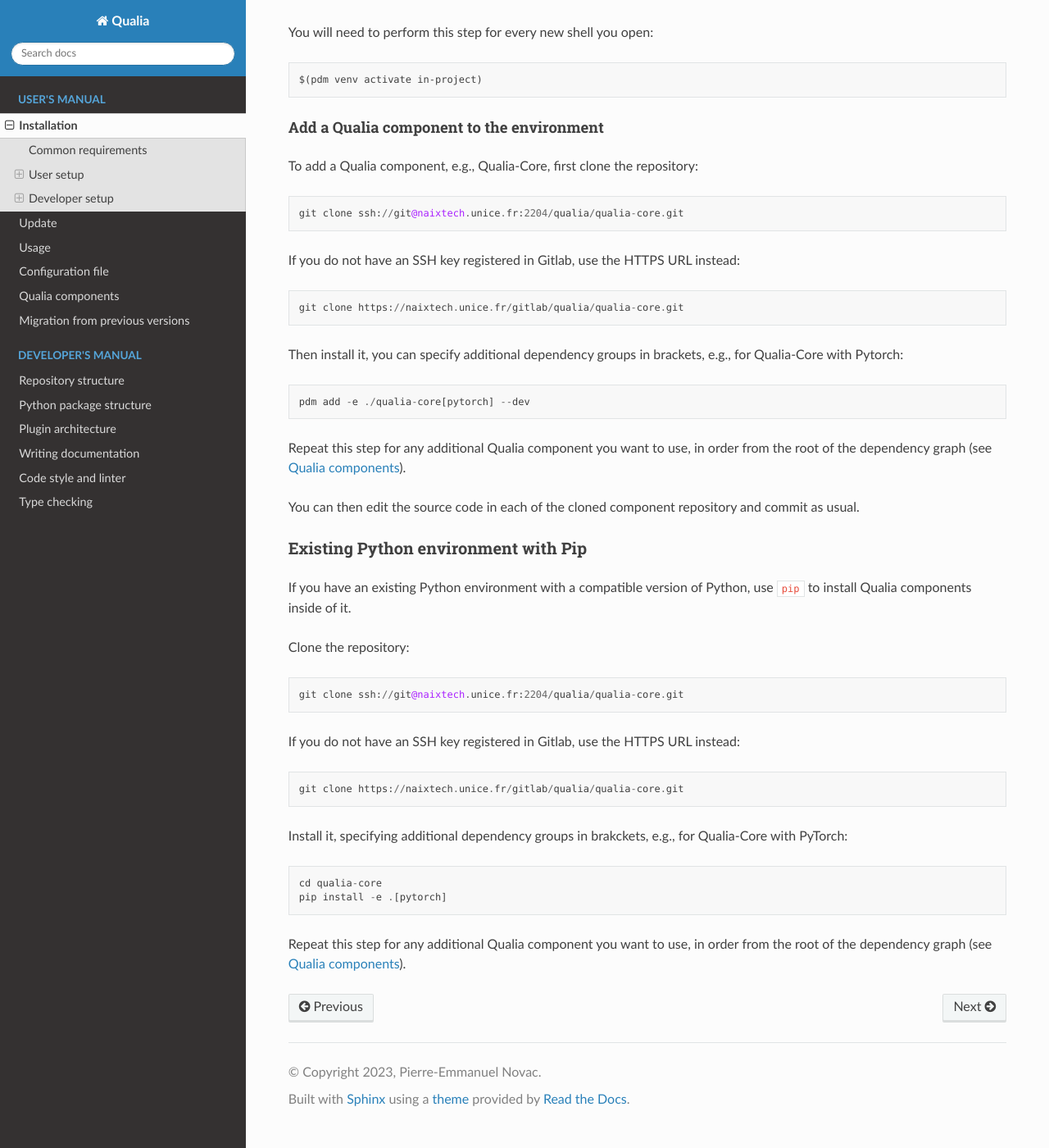
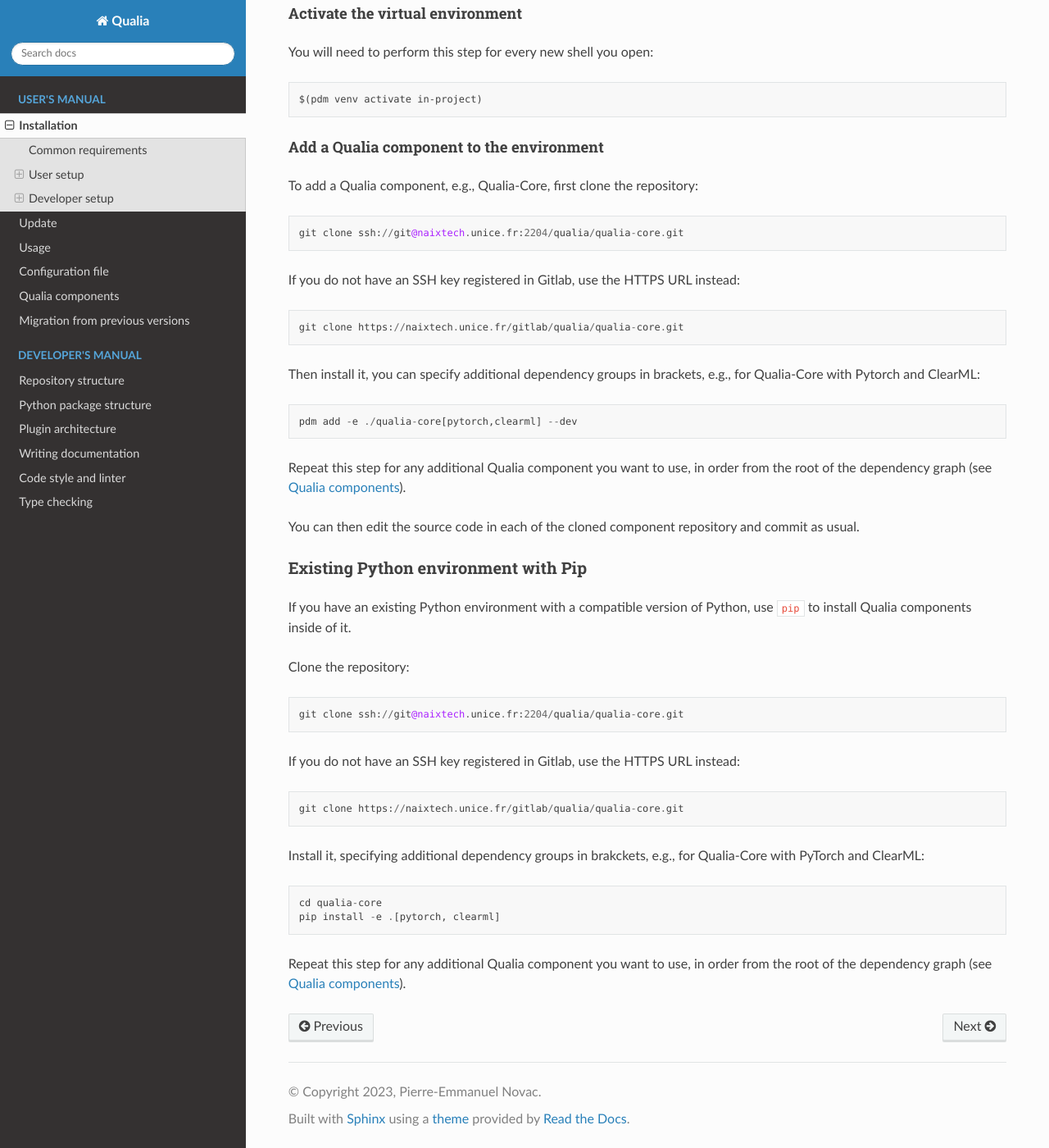
Before and after one commit to LEAT-EDGE/qualia, a Sphinx documentation site: the page built from docs/Installation.md, in a window 1280 px wide and 1400 px high, scrolled down 3408 px. Shown: the whole window at 82% size. Built offline with Sphinx 7.4.7 and the Read the Docs theme 2.0.0, drawn with Linux system fonts in a browser that asks for light colours; the version number could not be read and is left out; some of the changed text lies outside the part shown.

Commit message:
docs/Installation.md: add clearml dependency group for example with multiple groups

````diff
--- a/docs/Installation.md
+++ b/docs/Installation.md
@@ -29,9 +29,9 @@
 
 Optional dependency groups must be specified in brackets after the package name, e.g., `qualia-core[pytorch]`.
 
-For example, to install Qualia-Core with PyTorch support:
+For example, to install Qualia-Core with PyTorch and ClearML support:
 ```
-pip install -U qualia-core[pytorch] --extra-index-url=https://naixtech.unice.fr/devpi/penovac/qualia-nightly/+simple --trusted-host naixtech.unice.fr
+pip install -U qualia-core[pytorch,clearml] --extra-index-url=https://naixtech.unice.fr/devpi/penovac/qualia-nightly/+simple --trusted-host naixtech.unice.fr
 ```
 
 A Qualia component will automatically pull any other required Qualia components.
@@ -77,9 +77,9 @@
 
 #### Add a Qualia component to the environment
 
-Add Qualia component, you can specify additional dependency groups in brackets, e.g., for Qualia-Core with Pytorch:
+Add Qualia component, you can specify additional dependency groups in brackets, e.g., for Qualia-Core with Pytorch and ClearML:
 ```
-pdm add qualia-core[pytorch]
+pdm add qualia-core[pytorch,clearml]
 ```
 
 Repeat this step for any additional Qualia component you want to use, in order from the root of the dependency graph (see <project:User/Components.md>).
@@ -145,9 +145,9 @@
 git clone https://naixtech.unice.fr/gitlab/qualia/qualia-core.git
 ```
 
-Then install it, you can specify additional dependency groups in brackets, e.g., for Qualia-Core with Pytorch:
+Then install it, you can specify additional dependency groups in brackets, e.g., for Qualia-Core with Pytorch and ClearML:
 ```
-pdm add -e ./qualia-core[pytorch] --dev
+pdm add -e ./qualia-core[pytorch,clearml] --dev
 ```
 
 Repeat this step for any additional Qualia component you want to use, in order from the root of the dependency graph (see <project:User/Components.md>).
@@ -168,10 +168,10 @@
 git clone https://naixtech.unice.fr/gitlab/qualia/qualia-core.git
 ```
 
-Install it, specifying additional dependency groups in brakckets, e.g., for Qualia-Core with PyTorch:
+Install it, specifying additional dependency groups in brakckets, e.g., for Qualia-Core with PyTorch and ClearML:
 ```
 cd qualia-core
-pip install -e .[pytorch]
+pip install -e .[pytorch, clearml]
 ```
 
 Repeat this step for any additional Qualia component you want to use, in order from the root of the dependency graph (see <project:User/Components.md>).
````
